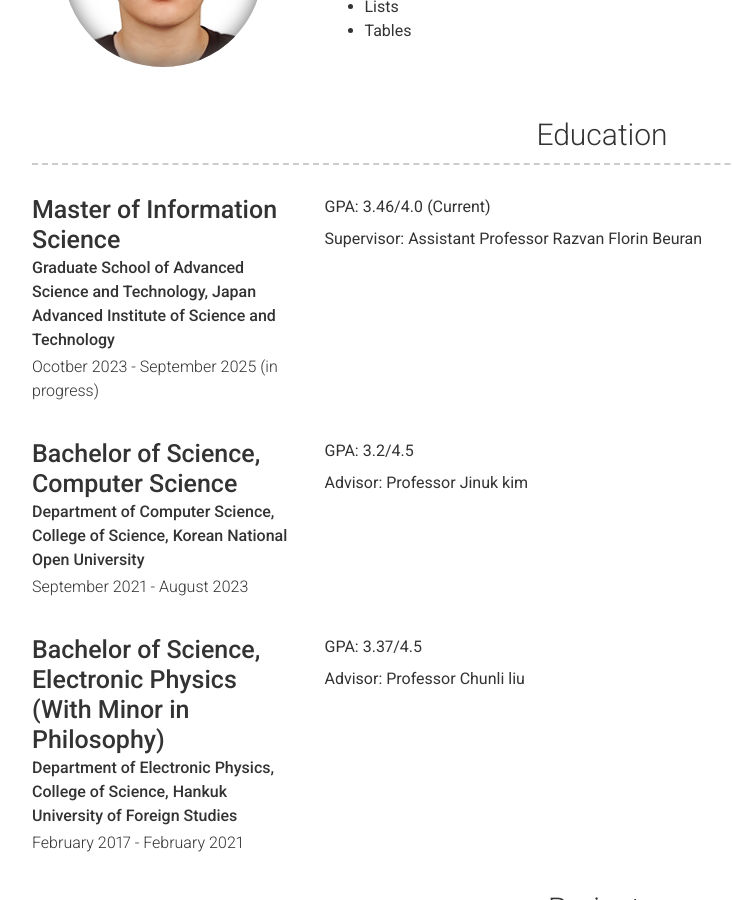
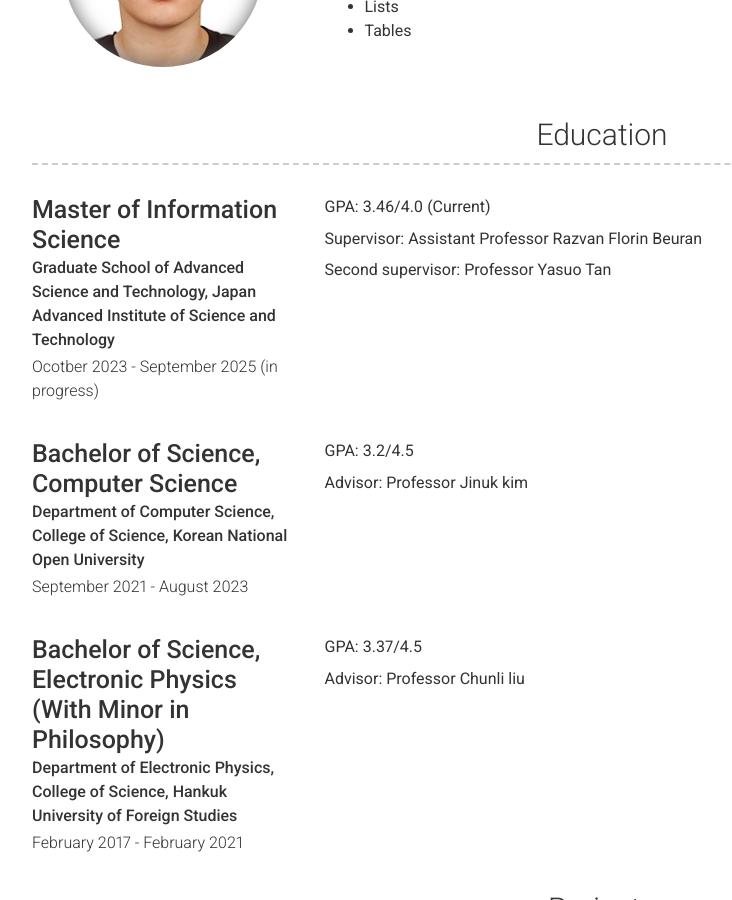
Before and after one commit to strike137/strike137.github.io, a Jekyll site: the page built from index.md, in a window 1280 px wide and 900 px high, scrolled down 462 px. Shown: the whole window, without its empty margins (38-770 px from the left). Built offline with Jekyll 4.4.1, drawn with Linux system fonts in a browser that asks for light colours; nearby versions of some CDN libraries.

Commit message:
Update _config.yml

```diff
--- a/_config.yml
+++ b/_config.yml
@@ -52,6 +52,10 @@ content:
           GPA: 3.46/4.0 (Current)
 
           Supervisor: Assistant Professor Razvan Florin Beuran
+
+          Second supervisor: Professor Yasuo Tan
+
+
 
       - layout: top-left
         title: Bachelor of Science, Computer Science
```
